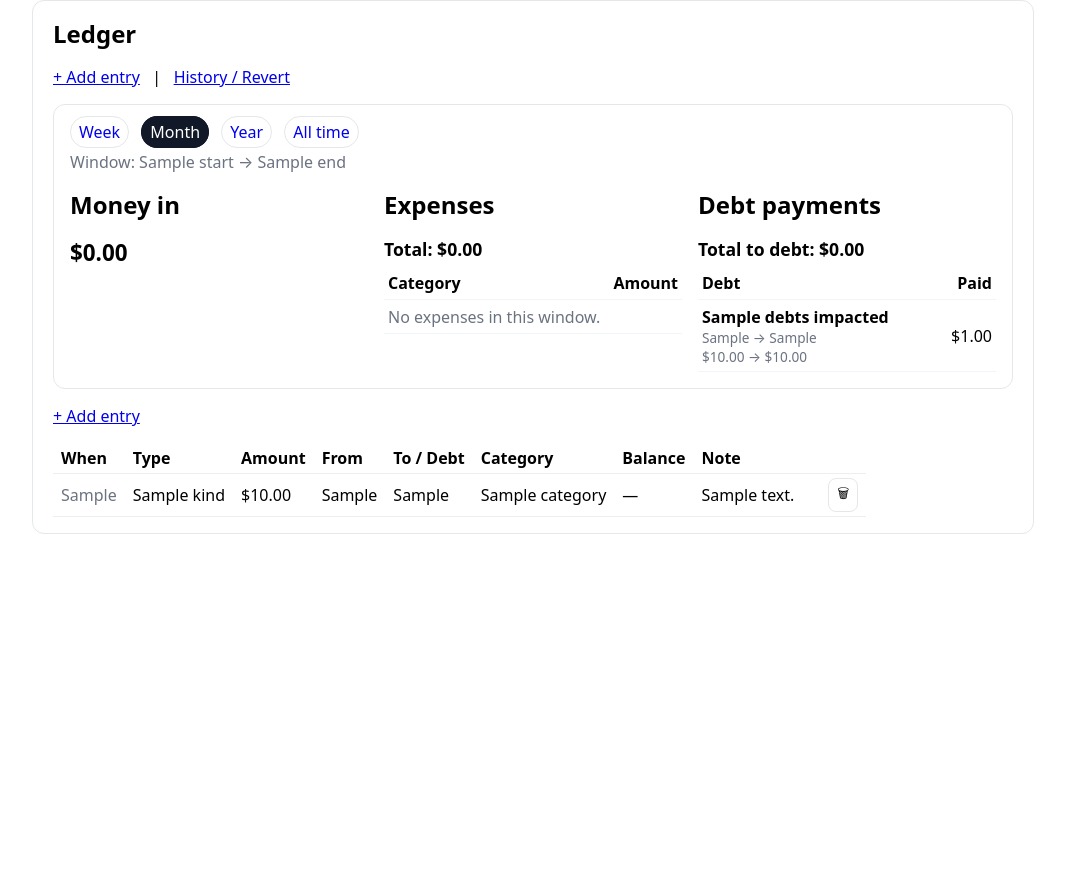
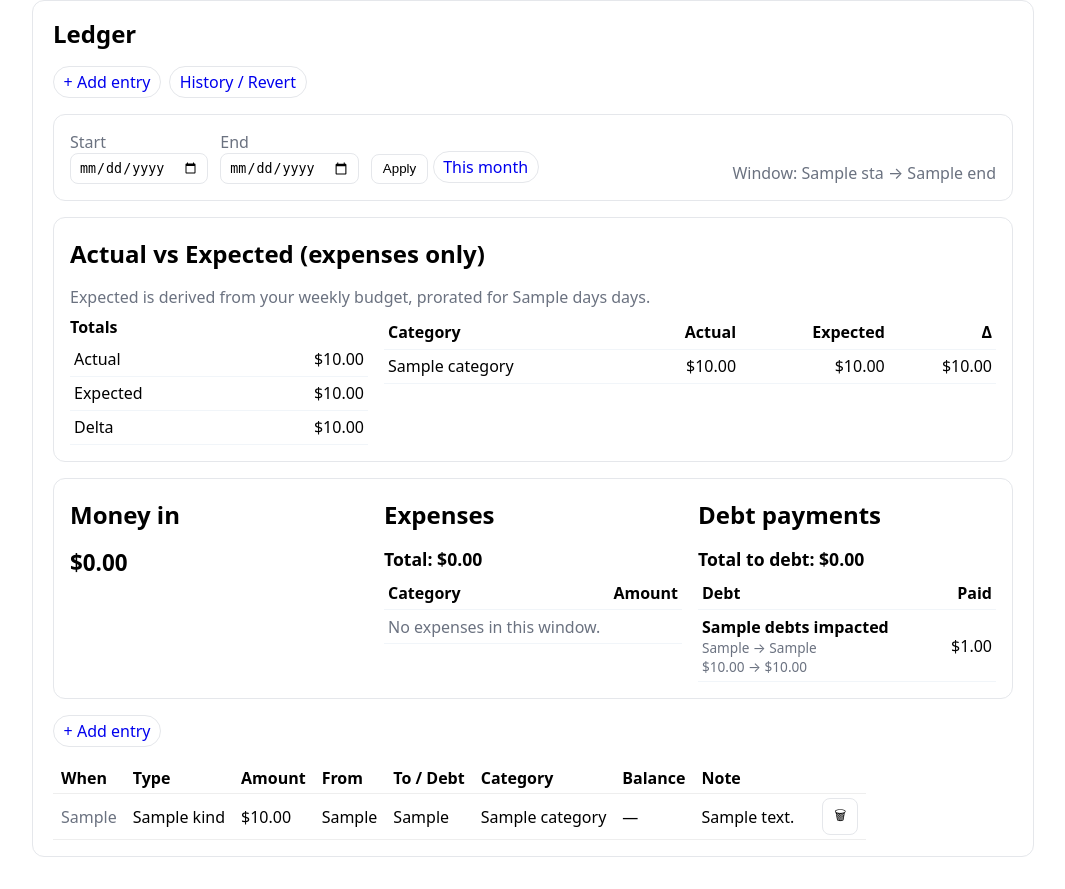
Before and after one commit to EnriqueGalindo/p-fi, a Flask app: template app/templates/ledger_list.html in a window 1280 px wide. Shown: the part 54-943 px from the top of the page, without its empty margins (0-1065 px from the left). Before the commit the page ends 588 px from the top, so only its background shows below. Run offline with Flask 3, Linux system fonts and the light colour scheme; the template is opened without the code that fills it: most values are stand-ins (such as "Sample title", 1, 10 or a date in 2020).

Commit message:
update ledger_list html with new calendar UI

```diff
--- a/app/templates/ledger_list.html
+++ b/app/templates/ledger_list.html
@@ -5,33 +5,107 @@
   .dash h2{margin:.2rem 0 1rem}
   .dash .grid{display:grid;grid-template-columns:repeat(3,minmax(0,1fr));gap:1rem}
   .muted{color:#6b7280}
-  .tagbar a{margin-right:.5rem;text-decoration:none;padding:.25rem .5rem;border:1px solid #e5e7eb;border-radius:999px}
-  .tagbar a.active{background:#111827;color:#fff;border-color:#111827}
   .mini-table{width:100%;border-collapse:collapse}
   .mini-table th,.mini-table td{border-bottom:1px solid #f1f5f9;padding:.35rem .25rem;text-align:left}
+  .pill{display:inline-block;border:1px solid #e5e7eb;border-radius:999px;padding:.25rem .6rem;text-decoration:none}
+  .barwrap{height:8px;background:#f3f4f6;border-radius:999px;overflow:hidden}
+  .bar{height:100%;background:#111827}
+  .good{color:#065f46} .bad{color:#7f1d1d}
+  .flex{display:flex;gap:.5rem;align-items:center;flex-wrap:wrap}
+  .btn{border:1px solid #e5e7eb;background:#fff;border-radius:8px;padding:.4rem .7rem;cursor:pointer}
+  .btn:focus{outline:none}
+  input[type=date]{border:1px solid #e5e7eb;border-radius:8px;padding:.35rem .5rem}
+  @media (max-width: 900px){ .dash .grid{grid-template-columns:1fr} }
 </style>
 
 <div class="card">
   <h1>Ledger</h1>
-    <p>
-      <a href="{{ url_for('ledger.new_entry_form') }}">+ Add entry</a>
-      &nbsp;&nbsp;|&nbsp;&nbsp;
-      <a href="{{ url_for('ledger.history') }}">History / Revert</a>
-    </p>
+  <p class="flex">
+    <a href="{{ url_for('ledger.new_entry_form') }}" class="pill">+ Add entry</a>
+    <a href="{{ url_for('ledger.history') }}" class="pill">History / Revert</a>
+  </p>
 
-  <!-- DASHBOARD -->
+  <!-- Window selector (replaces week/month/year toggles) -->
+  <form method="get" action="{{ url_for('ledger.list_entries') }}" class="dash" style="display:flex;gap:.75rem;align-items:flex-end;flex-wrap:wrap">
+    <div>
+      <label class="muted" for="start">Start</label><br>
+      <input id="start" name="start" type="date" value="{{ (start or '')[:10] }}">
+    </div>
+    <div>
+      <label class="muted" for="end">End</label><br>
+      <input id="end" name="end" type="date" value="{{ (end or '')[:10] }}">
+    </div>
+    <div>
+      <button class="btn" type="submit">Apply</button>
+      <a class="pill" href="{{ url_for('ledger.list_entries') }}" title="Reset to current month">This month</a>
+    </div>
+    <div class="muted" style="margin-left:auto">
+      Window: {{ (start or '')[:10] }} → {{ (end or '')[:10] }}
+    </div>
+  </form>
+
+  <!-- BUDGET COMPARISON: Actual vs Expected (from weekly budget prorated for window) -->
   <div class="dash">
-    <div class="tagbar" style="margin-bottom:.5rem">
-      {% set p = (stats.period or 'month') %}
-      <a href="{{ url_for('ledger.list_entries', period='week') }}" class="{{ 'active' if p=='week' else '' }}">Week</a>
-      <a href="{{ url_for('ledger.list_entries', period='month') }}" class="{{ 'active' if p=='month' else '' }}">Month</a>
-      <a href="{{ url_for('ledger.list_entries', period='year') }}" class="{{ 'active' if p=='year' else '' }}">Year</a>
-      <a href="{{ url_for('ledger.list_entries', period='all') }}" class="{{ 'active' if p=='all' else '' }}">All time</a>
+    <h2>Actual vs Expected (expenses only)</h2>
+    <div class="muted" style="margin-bottom:.5rem">
+      Expected is derived from your weekly budget, prorated for {{ budget.days }} day{{ 's' if budget.days != 1 else '' }}.
     </div>
-    <div class="muted" style="margin-bottom:.75rem">
-      Window: {{ stats.window.start }} → {{ stats.window.end }}
+    <div class="grid">
+      <!-- Totals card -->
+      <div>
+        <div style="font-weight:700;margin-bottom:.3rem">Totals</div>
+        <table class="mini-table">
+          <tbody>
+            <tr><td>Actual</td><td style="text-align:right">${{ '%.2f'|format(budget.totals.actual) }}</td></tr>
+            <tr><td>Expected</td><td style="text-align:right">${{ '%.2f'|format(budget.totals.expected) }}</td></tr>
+            <tr>
+              <td>Delta</td>
+              <td style="text-align:right">
+                {% set d = budget.totals.delta %}
+                <span class="{{ 'bad' if d>0 else 'good' if d<0 else '' }}">
+                  {{ '+' if d>0 else '' }}${{ '%.2f'|format(d) }}
+                </span>
+              </td>
+            </tr>
+          </tbody>
+        </table>
+      </div>
+
+      <!-- Per-category table -->
+      <div style="grid-column:span 2;">
+        <table class="mini-table">
+          <thead>
+            <tr>
+              <th>Category</th>
+              <th style="text-align:right">Actual</th>
+              <th style="text-align:right">Expected</th>
+              <th style="text-align:right">Δ</th>
+            </tr>
+          </thead>
+          <tbody>
+            {% for row in budget.rows %}
+              {% set d = row.delta %}
+              <tr>
+                <td>{{ row.category }}</td>
+                <td style="text-align:right">${{ '%.2f'|format(row.actual) }}</td>
+                <td style="text-align:right">${{ '%.2f'|format(row.expected) }}</td>
+                <td style="text-align:right">
+                  <span class="{{ 'bad' if d>0 else 'good' if d<0 else '' }}">
+                    {{ '+' if d>0 else '' }}${{ '%.2f'|format(d) }}
+                  </span>
+                </td>
+              </tr>
+            {% else %}
+              <tr><td colspan="4" class="muted">No categories in this window.</td></tr>
+            {% endfor %}
+          </tbody>
+        </table>
+      </div>
     </div>
+  </div>
 
+  <!-- Your existing dashboard (still useful) -->
+  <div class="dash">
     <div class="grid">
       <!-- Money In -->
       <div>
@@ -100,9 +174,9 @@
     </div>
   </div>
 
-  <p><a href="{{ url_for('ledger.new_entry_form') }}">+ Add entry</a></p>
+  <p><a href="{{ url_for('ledger.new_entry_form') }}" class="pill">+ Add entry</a></p>
 
-  <!-- Existing ledger table -->
+  <!-- Entries table -->
   <table>
     <thead>
       <tr>
@@ -150,7 +224,7 @@
                 style="display:inline;">
             <button type="submit"
                     title="Delete"
-                    style="border:1px solid #e5e7eb;background:#fff;border-radius:8px;padding:.3rem .5rem;cursor:pointer">🗑</button>
+                    class="btn">🗑</button>
           </form>
           {% else %}
             —
```
